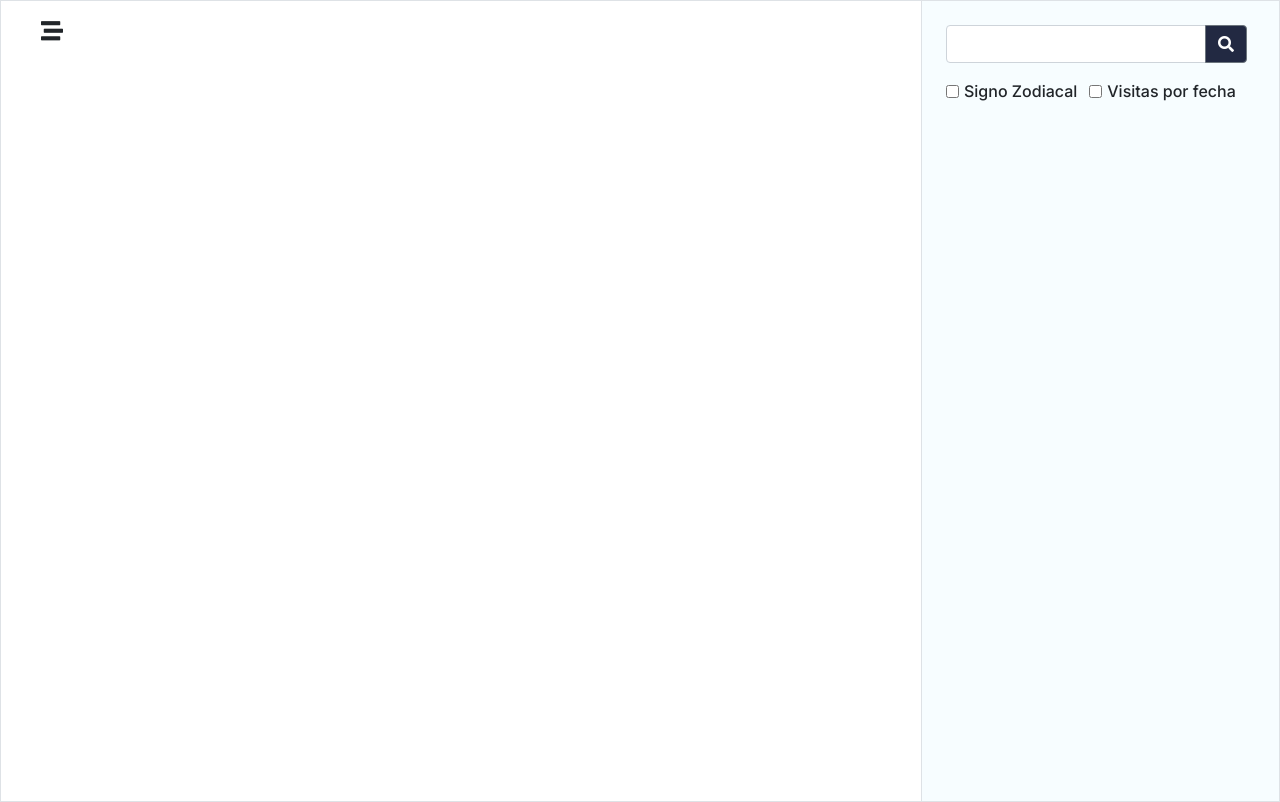
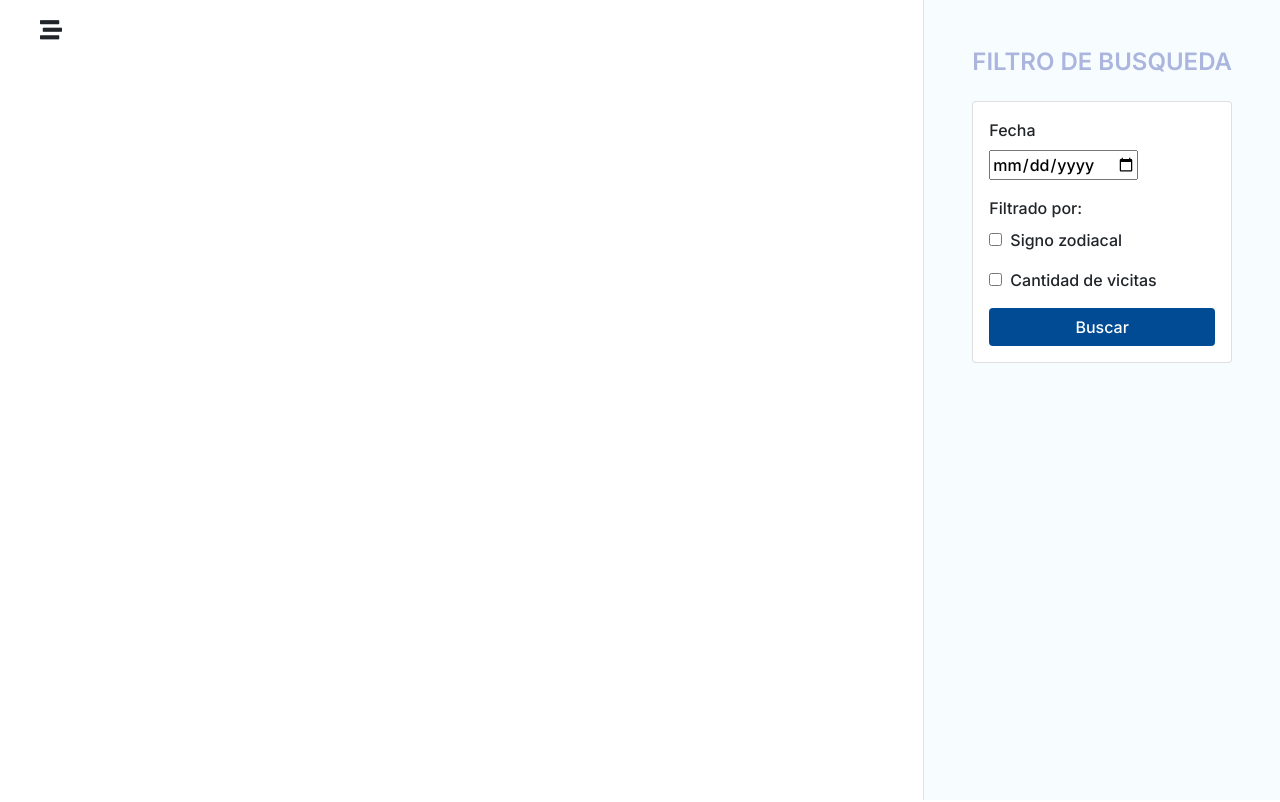
Before and after one commit to eirondiaz/proyectoFinalProgWeb, an Angular app: page /home in a window 1280 px wide. Built offline with nearby package versions, Linux system fonts and the light colour scheme.

Commit message:
mejora filtro

```diff
--- a/src/app/home/home.component.css
+++ b/src/app/home/home.component.css
@@ -80,9 +80,10 @@ ul li a {
 }
 
 
-
-
-
 .actividades-recientes{
     background-color: #f7fdff;
 }
+
+.btn-busqueda{
+   background-color: var(--color-primario);
+}
--- a/src/app/home/home.component.html
+++ b/src/app/home/home.component.html
@@ -1,6 +1,6 @@
- <div class="container-fluid p-0 m-0 border">
-    <div class="d-flex flex-column flex-md-row  container-box">
-        <section class="menu-container animate__animated d-none border" id="menu-container">
+ <div class="container-fluid p-0 m-0">
+    <div class="d-flex flex-column flex-md-row  container-box ">
+        <section class="menu-container animate__animated d-none " id="menu-container">
                 <div class="menu-close px-4 mt-3">
                     <i class="fas fa-stream" (click)="CloseMenu()"></i>
                 </div>
@@ -53,26 +53,28 @@
                 <i class="fas fa-stream" (click)="OpenMenu()"></i>
             </div>
         </section>
-        <section class="d-none d-lg-block actividades-recientes border-left p-4">
-            <div class="input-group mb-3">
-                <input type="text" class="form-control" placeholder="" aria-label="" aria-describedby="button-addon2">
-                <div class="input-group-append">
-                  <button class="btn btn-secondary mr-2" type="button" id="button-addon2" style="background-color: var(--color-primario-dark);"><i class="fas fa-search"></i></button>
-                 </div>
-            </div>
+        <section class="d-none d-lg-block actividades-recientes border-left p-5">
+             <h4 class="text-purple text-uppercase" style="font-weight: 700;">Filtro de busqueda</h4>
 
-            <div class="form-check form-check-inline">
-                <input class="form-check-input" type="checkbox" value="" id="inlineCheckbox1">
-                <label class="form-check-label" for="inlineCheckbox1">
-                  Signo Zodiacal
-                </label>
-              </div>
-              <div class="form-check form-check-inline">
-                <input class="form-check-input" type="checkbox" value="" id="inlineCheckbox1">
-                <label class="form-check-label" for="inlineCheckbox1">
-                  Visitas por fecha
-                </label>
-              </div>
+             <div class="my-4 card p-3">
+                 <form>
+                    <label>Fecha</label>
+                    <div class="form-group">
+                        <input type="date">
+                    </div>
+                    <label>Filtrado por: </label>
+                    <div class="form-group">
+                        <input type="checkbox" value=""> <span class="ml-2">Signo zodiacal</span> <br>
+                    </div>
+                    <div class="form-group">
+                        <input type="checkbox" value=""> <span class="ml-2">Cantidad de vicitas</span> <br>
+                    </div>
+                    <div>
+                        <button class="btn btn-busqueda text-center text-white w-100">Buscar</button>
+                    </div>
+
+                 </form>
+             </div>
         </section>
     </div>
 </div>
--- a/src/styles.css
+++ b/src/styles.css
@@ -67,3 +67,7 @@ body{
 .text-terciario {
      color: var(--color-terciario);
 }
+
+.text-purple{
+     color: #ABB5DE;
+}
```
